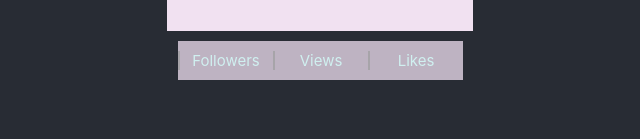
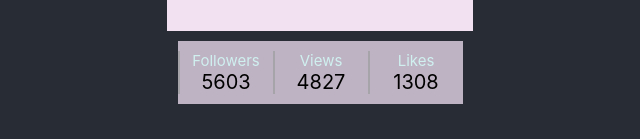
Before and after one commit to KamWit7/goit-react-hw-01-components, a React (Create React App) app: page / in a window 1280 px wide. Shown: the part 305-444 px from the top of the page, without its empty margins (320-960 px from the left). Built offline with nearby package versions, Linux system fonts and the light colour scheme.

Commit message:
:icecream:

```diff
--- a/src/Profil/Stats.jsx
+++ b/src/Profil/Stats.jsx
@@ -10,7 +10,9 @@ const ListItems = ({ statText, stat }) => {
   )
 }
 
-const Stats = ({ followers, views, likes }) => {
+const Stats = ({ stats }) => {
+  const { followers, views, likes } = stats
+
   return (
     <ul className={styles.Stats}>
       <ListItems statText="Followers" stat={followers} />
```
Also changed, not shown: src/SekcjaStatystyki/Ex2.jsx (line endings or trailing spaces).
